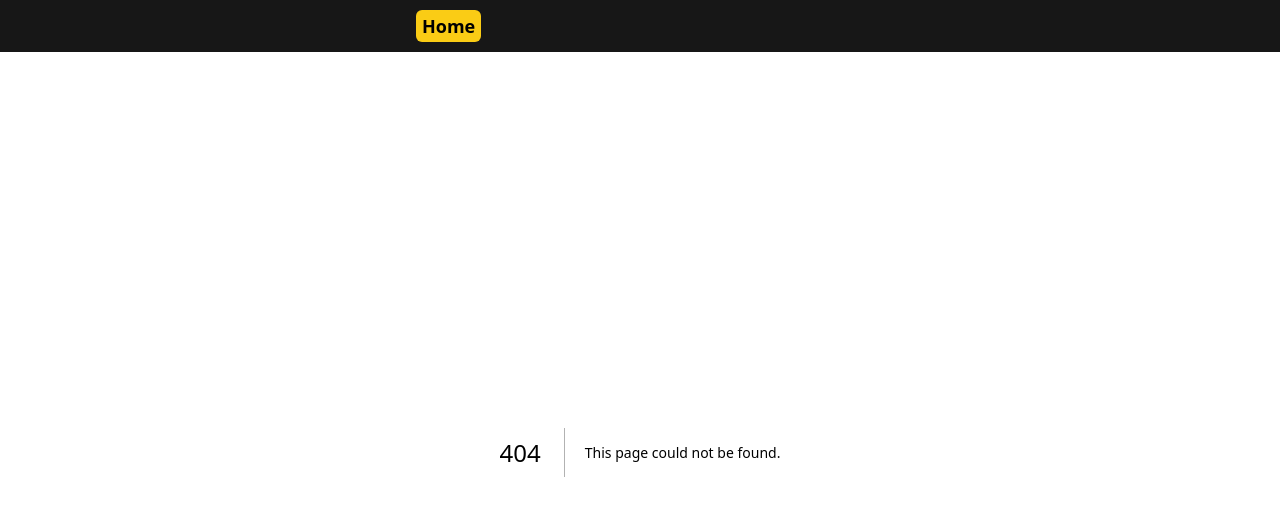
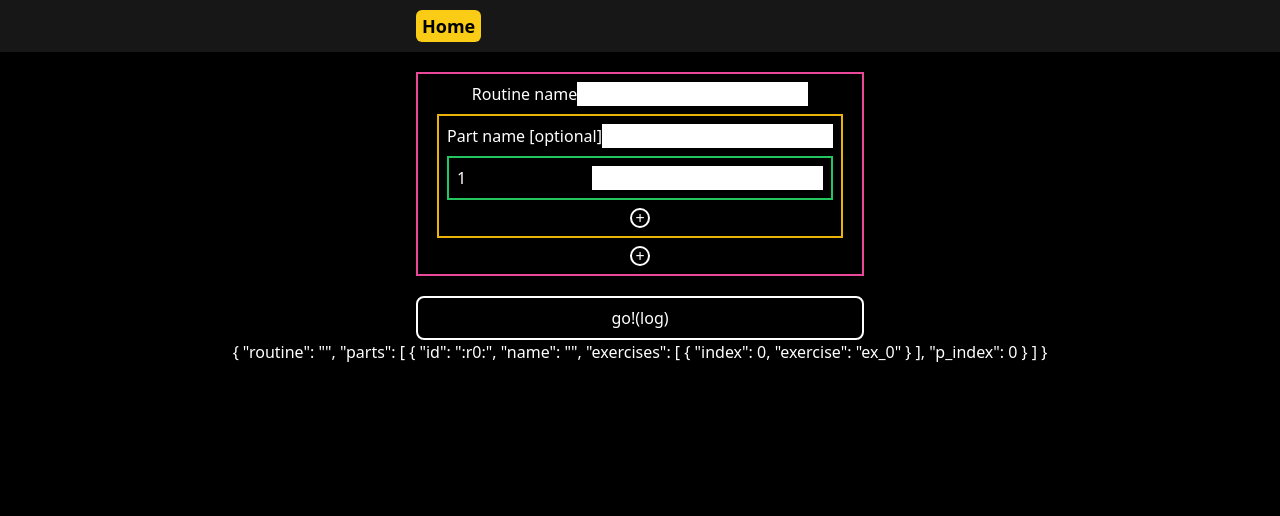
Before and after one commit to leog91/gym-o-matic, a Next.js app: page /add-routine in a window 1280 px wide. Before the commit this address had no page. Shown: the top 516 px of the page. Built offline with nearby package versions, Linux system fonts and the light colour scheme.

Commit message:
add routine builder

```diff
--- /dev/null
+++ b/src/app/add-routine/page.tsx
@@ -0,0 +1,219 @@
+"use client";
+
+import React, { useId, useState } from "react";
+import { Routine, Step, Exercise } from "../../../types/constants";
+
+//validate with zod
+
+// type Exercises = string[];
+
+type PartsExercise = { index: number; exercise: string };
+
+type PartsExercises = PartsExercise[];
+
+type Part = {
+  id: string;
+  name: string;
+  exercises: PartsExercises;
+  p_index: number;
+};
+
+type RoutineStructure = {
+  routine: string;
+  parts: Part[];
+};
+
+function Page() {
+  const initialState: RoutineStructure = {
+    routine: "",
+    parts: [
+      {
+        // id: crypto.randomUUID(),
+        //generate random id on submit
+
+        id: useId(),
+        name: "",
+        exercises: [{ index: 0, exercise: "ex_0" }],
+        p_index: 0,
+      },
+    ],
+  };
+
+  const [routineStructure, setRoutineStructure] = useState(initialState);
+
+  const addExercise = (p: Part) => {
+    const updatedParts = routineStructure.parts.map((part) => {
+      if (part.id === p.id) {
+        const newExerciseIndex = part.exercises.length;
+        const newExercise = {
+          index: newExerciseIndex,
+          exercise: `P_${p.p_index}_E_${newExerciseIndex}`,
+        };
+        return {
+          ...part,
+          exercises: [...part.exercises, newExercise],
+        };
+      }
+      return part;
+    });
+
+    setRoutineStructure({
+      ...routineStructure,
+      parts: updatedParts,
+    });
+  };
+
+  const addPart = () => {
+    console.log("add Part");
+
+    const newPart: Part = {
+      name: "",
+      id: crypto.randomUUID(),
+      //part
+      exercises: [{ index: 0, exercise: "P_0_E_0" }],
+      p_index: routineStructure.parts.length,
+    };
+
+    const updatedParts = [...routineStructure.parts, newPart];
+
+    setRoutineStructure({
+      ...routineStructure,
+      parts: updatedParts,
+    });
+  };
+
+  const handleSubmit = (e: React.FormEvent<HTMLFormElement>) => {
+    console.log("submit =>");
+    e.preventDefault();
+    console.log(JSON.stringify(routineStructure, null, 2));
+  };
+
+  const handlePartChange = (
+    e: React.ChangeEvent<HTMLInputElement>,
+    p: Part,
+    ip: number
+  ) => {
+    const newPart: Part = { ...p, name: e.target.value };
+
+    const updatedParts: Part[] = [
+      ...routineStructure.parts.filter((p) => p.id !== newPart.id),
+      newPart,
+    ].sort((a, b) => a.p_index - b.p_index);
+
+    setRoutineStructure({
+      ...routineStructure,
+      parts: updatedParts,
+    });
+  };
+
+  const handleExerciseChange = (
+    e: React.ChangeEvent<HTMLInputElement>,
+    p: Part,
+    exercise: PartsExercise
+  ) => {
+    const exercisesDraft: PartsExercises = [
+      ...p.exercises.filter((e) => e.index !== exercise.index),
+      { exercise: e.target.value, index: exercise.index },
+    ].sort((a, b) => a.index - b.index);
+
+    const updatedRoutineStructure: RoutineStructure = { ...routineStructure };
+    const selectedPart = { ...updatedRoutineStructure.parts[p.p_index] };
+
+    const newPart = { ...selectedPart, exercises: exercisesDraft };
+
+    const updatedParts = [
+      ...routineStructure.parts.filter((part) => part.id !== p.id),
+      newPart,
+    ].sort((a, b) => a.p_index - b.p_index);
+
+    setRoutineStructure({
+      ...routineStructure,
+      parts: updatedParts,
+    });
+  };
+
+  return (
+    <main className="min-h-screen w-full bg-black  text-white flex flex-col items-center">
+      <form
+        className="w-full max-w-md flex flex-col "
+        onSubmit={(e) => handleSubmit(e)}
+      >
+        <div className="border-2    flex flex-col items-center border-pink-500 p-2 my-5">
+          <div className="  flex  ">
+            Routine name
+            <input
+              className="text-black "
+              name="routine_name"
+              onChange={(e) =>
+                setRoutineStructure({
+                  ...routineStructure,
+                  routine: e.target.value,
+                })
+              }
+              value={routineStructure.routine}
+              type="text"
+            />
+          </div>
+          {/* index ui  */}
+          {routineStructure.parts.map((p, ip) => (
+            <div key={p.id}>
+              <div className="border-2  flex flex-col items-center  border-yellow-500 p-2 my-2">
+                <div>
+                  Part name [optional]
+                  <input
+                    className="text-black"
+                    type="text"
+                    value={p.name}
+                    onChange={(e) => handlePartChange(e, p, ip)}
+                    name={`P_${ip}`}
+                  />
+                </div>
+                {/* index */}
+                {p.exercises.map((e, i) => (
+                  <div
+                    key={i}
+                    className="border-2  w-full flex items-center justify-between border-green-500 p-2 my-2"
+                  >
+                    {i + 1}
+                    {/* {e.exercise} */}
+                    <input
+                      className="text-black"
+                      onChange={
+                        (event) => handleExerciseChange(event, p, e)
+                        // handleAddExcercise(event, e.exercise, ip, i, p)
+                      }
+                      name={`P${ip}_E_${i}`}
+                      type="text"
+                    />
+                  </div>
+                ))}
+                <button
+                  type="button"
+                  onClick={() => addExercise(p)}
+                  className=" border-2 border-white w-5 h-5 flex justify-center items-center mx-3 rounded-full"
+                >
+                  +
+                </button>
+              </div>
+            </div>
+          ))}
+          <button
+            type="button"
+            onClick={() => addPart()}
+            className=" border-2 border-white w-5 h-5 flex justify-center items-center mx-3 rounded-full"
+          >
+            +
+          </button>
+        </div>
+        <button type="submit" className="border-2 border-white p-2 rounded-lg">
+          go!(log)
+        </button>
+      </form>
+      {/* // */}
+      {JSON.stringify(routineStructure, null, 2)}
+      {/* // */}
+    </main>
+  );
+}
+
+export default Page;
--- a/tsconfig.json
+++ b/tsconfig.json
@@ -19,7 +19,8 @@
     "resolveJsonModule": true,
     "skipLibCheck": true,
     "strict": true,
-    "target": "es5"
+    // "target": "es5"
+    "target": "ES2015"
   },
   "exclude": ["node_modules"],
   "include": ["next-env.d.ts", "**/*.ts", "**/*.tsx", ".next/types/**/*.ts"]
```
